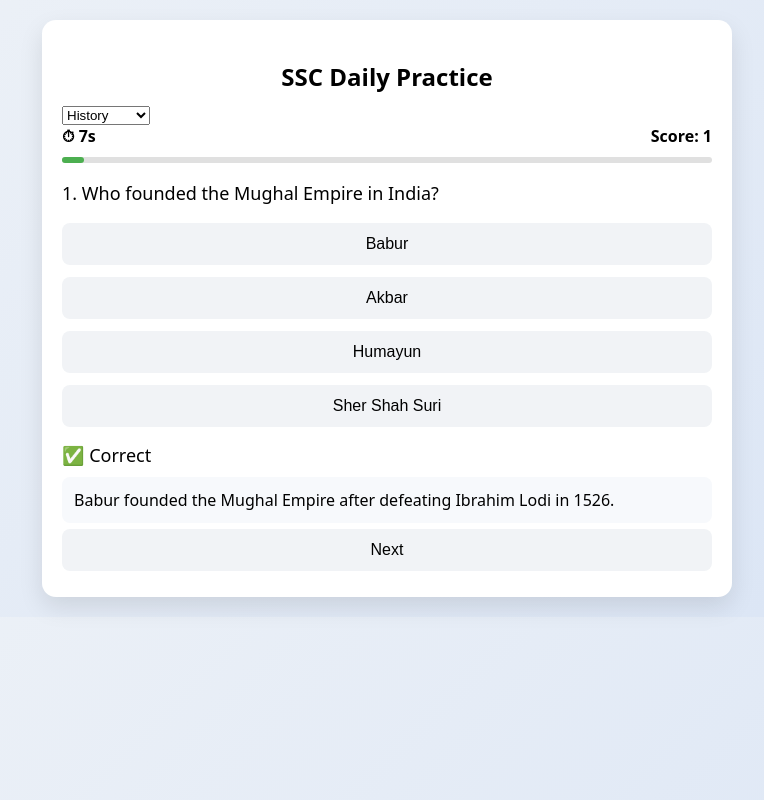
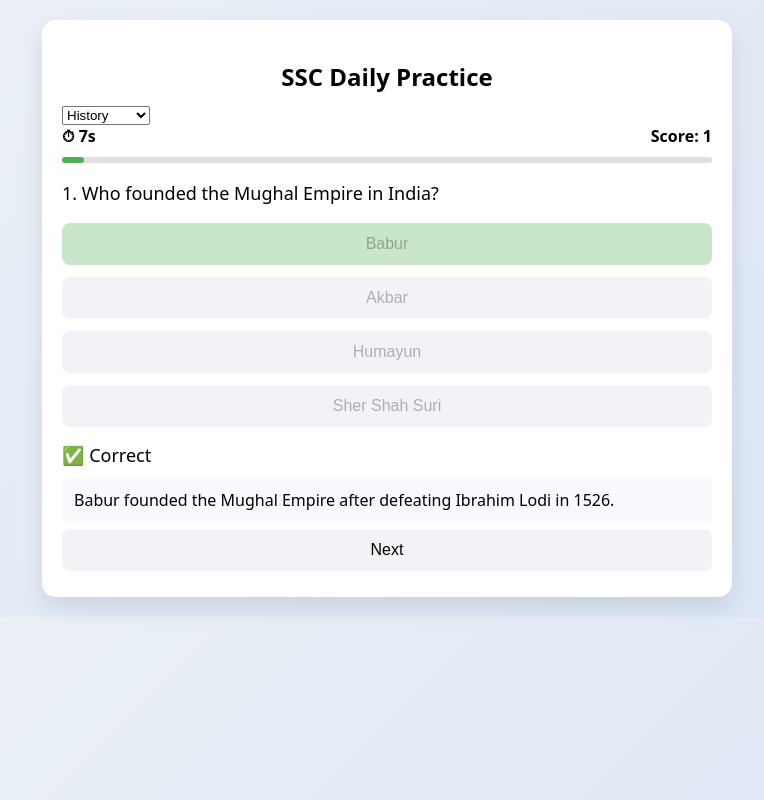
Before and after one commit to sayexcusefirst-bit/ssc-quiz-app, a plain HTML site: page index.html in a window 1280 px wide. Both pictures are taken after a click on the button "Babur". Shown: the whole page, without its empty margins (253-1017 px from the left). Drawn offline with Linux system fonts and the light colour scheme.

Commit message:
Update index.html

```diff
--- a/index.html
+++ b/index.html
@@ -91,19 +91,39 @@ setInterval(() => {
   saveProgress();
 }, 1000);
 /* --------------------------- */
+function checkAnswer(selectedIndex) {
+  const q = questions[current];
+  const optionsDiv = document.getElementById("options");
+  const buttons = optionsDiv.querySelectorAll("button");
 
-function checkAnswer(i) {
-  const q = questions[current];
-  if (i === q.answer) {
+  // 🔒 Disable all buttons after first click
+  buttons.forEach((btn, index) => {
+    btn.disabled = true;
+
+    // Highlight correct answer
+    if (index === q.answer) {
+      btn.style.backgroundColor = "#c8e6c9"; // green
+    }
+
+    // Highlight wrong selected answer
+    if (index === selectedIndex && index !== q.answer) {
+      btn.style.backgroundColor = "#ffcdd2"; // red
+    }
+  });
+
+  // Update score and feedback
+  if (selectedIndex === q.answer) {
     score++;
     document.getElementById("feedback").innerText = "✅ Correct";
   } else {
     document.getElementById("feedback").innerText = "❌ Wrong";
   }
+
   document.getElementById("score").innerText = "Score: " + score;
   document.getElementById("solution").innerText = q.solution;
   document.getElementById("nextBtn").style.display = "block";
-  saveProgress();
+
+  saveProgress(); // keep progress safe
 }
 
 document.getElementById("nextBtn").addEventListener("click", () => {
```
